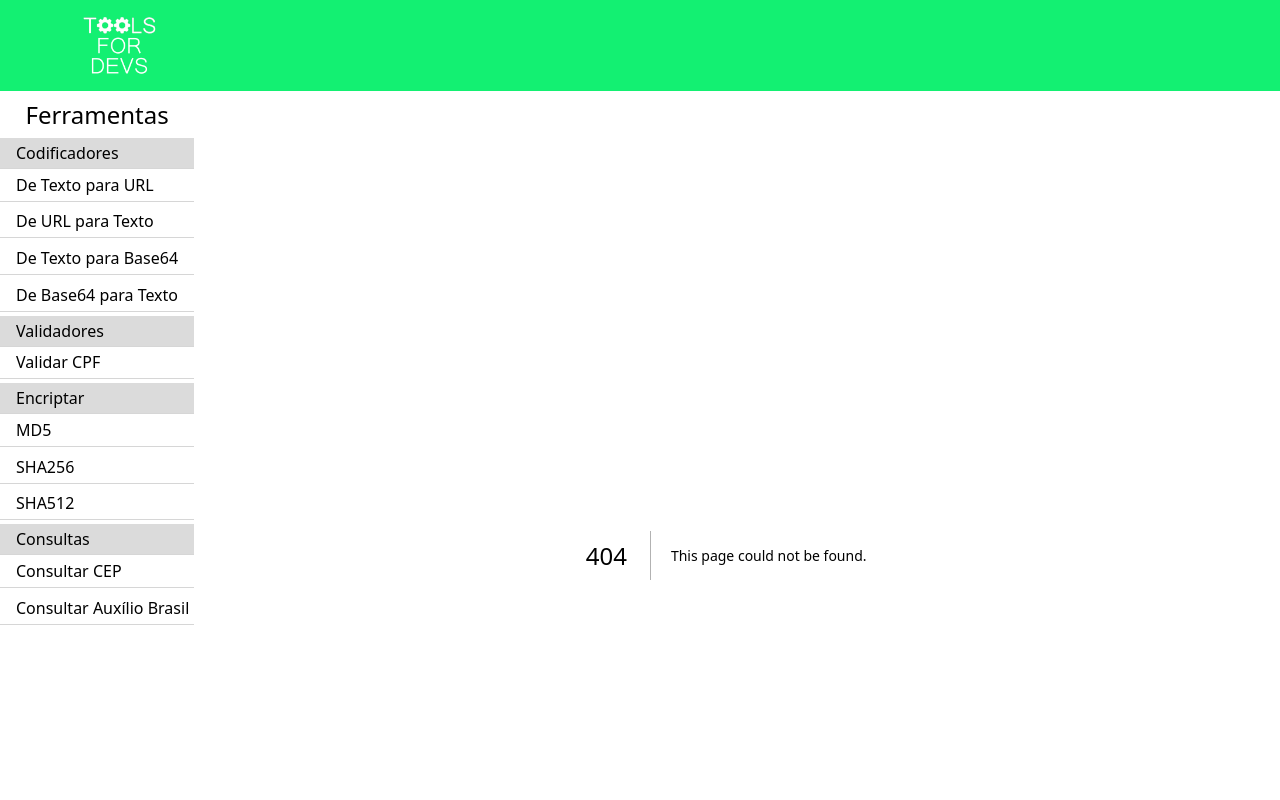
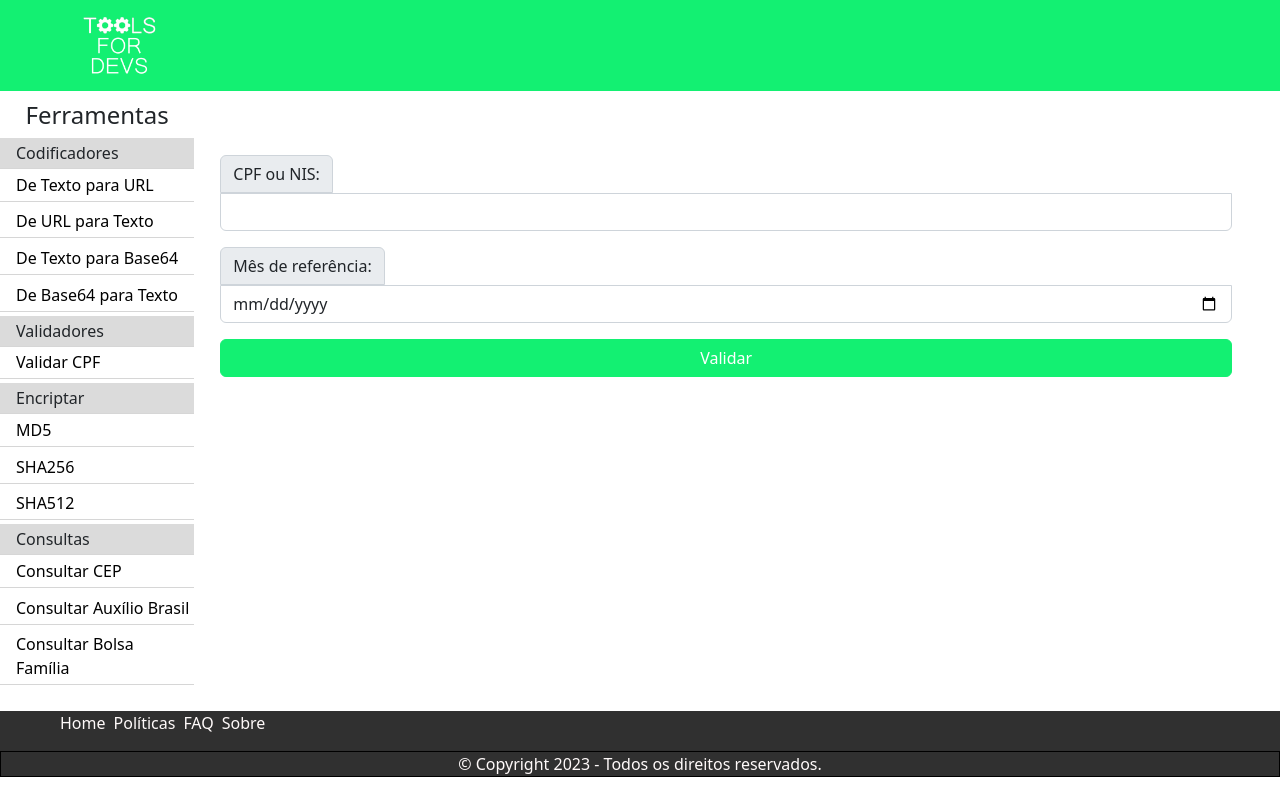
Before and after one commit to marcosguilhermef/web-tools-for-devs, a Next.js app: page /auxilios/bolsa-familia in a window 1280 px wide. Before the commit this address had no page. Shown: the top 800 px of the page. Built offline with nearby package versions, Linux system fonts and the light colour scheme.

Commit message:
bolsa família

```diff
--- a/src/app/Compoments/Layout/sidebar/Sidebar.tsx
+++ b/src/app/Compoments/Layout/sidebar/Sidebar.tsx
@@ -23,7 +23,8 @@ export default function Sidebar({props}: { props: any }) {
         { url: "/sha512/ec", name: "SHA512", type: "" },
         { url: "", name: "Consultas", type: "categoria" },
         { url: "/cep", name: "Consultar CEP", type: "" },
-        { url: "/auxilios/auxilio-brasil", name: "Consultar Auxílio Brasil", type: "" }
+        { url: "/auxilios/auxilio-brasil", name: "Consultar Auxílio Brasil", type: "" },
+        { url: "/auxilios/bolsa-familia", name: "Consultar Bolsa Família", type: "" }
 
     ]
 
--- a/src/app/api/auxilios/bolsa-familia/[code]/[anomes]/route.tsx
+++ b/src/app/api/auxilios/bolsa-familia/[code]/[anomes]/route.tsx
@@ -1,12 +1,13 @@
 import { NextResponse } from 'next/server';
-import { ConsultCep } from '@/app/tools/ConsultCep';
-import { ConsultaAuxBrasil } from '@/app/tools/ConsultaAuxBrasil';
+import { ConsultaAuxBrasil } from '@/app/tools/ConsultaBolsaFamilia';
+
 export async function GET(request: Request, { params, }: { params: { code : string, anomes: string }; },)
 {
   let data : AuxilioType = {
     nis: params.code,
     mesRef: params.anomes
   }
+
   const value = await (new ConsultaAuxBrasil(data)).execute();
   return NextResponse.json( value );
 }
--- /dev/null
+++ b/src/app/auxilios/bolsa-familia/Consulta.tsx
@@ -0,0 +1,120 @@
+'use client'
+import React, { useState } from "react";
+import Fetch from '@/app/util/Fetch';
+import { Button,Form, InputGroup } from 'react-bootstrap';
+import '@/app/conversor.css'
+import { BolsaFamiliaType } from "./auxilio-type";
+
+export default function Consulta(){
+        const [cpf, setCpf] = useState<string>();
+        const [date, setDate] = useState<Date>(new Date);
+        const [result, setResult] = useState<BolsaFamiliaType []>();
+        const URL = '/api/auxilios/bolsa-familia'
+
+        function configureCPFValidation(e: any){
+            const { value } = e.currentTarget
+            setCpf(value)
+        }
+
+        function configureDateValidation(e: any){
+            const { value } = e.currentTarget
+            setDate(new Date(value))
+        }
+
+
+        async function mageRequest(){
+            if((date.getMonth()+1) < 10){
+                let fetch = await new Fetch(`${URL}/${cpf}/${date?.getFullYear().toString().concat("0"+(date.getMonth()+1).toString())}`,{},Fetch.GET).doFetch();
+                setResult(fetch)
+            }else{
+                let fetch = await new Fetch(`${URL}/${cpf}/${date?.getFullYear().toString().concat((date.getMonth()+1).toString())}`,{},Fetch.GET).doFetch();
+                setResult(fetch)
+            }
+        }
+
+        return(
+            <div>
+                    <Form.Group className="mb-3" controlId="formBasicEmail">
+                        <InputGroup.Text className="label-name-input">
+                            CPF ou NIS:
+                        </InputGroup.Text>
+                        <Form.Control
+                            type="number w-25"
+                            className="form-control-input"
+                            onChange={configureCPFValidation}
+                            onFocus={() => ( setResult(undefined) )}
+                            maxLength={11}
+                            isValid={!!result}
+                            isInvalid={ result === undefined ? false : !result }
+                        />
+                        <Form.Control.Feedback type="invalid">
+                            CPF incorreto ou não existe.
+                        </Form.Control.Feedback>
+
+                        <Form.Control.Feedback type="valid">
+                            CPF válido.
+                        </Form.Control.Feedback>
+
+
+                    </Form.Group>
+
+                    <Form.Group className="mb-3" controlId="formBasicEmail">
+                        <InputGroup.Text className="label-name-input">
+                            Mês de referência:
+                        </InputGroup.Text>
+                        <Form.Control
+                            type="date"
+                            className="form-control-input"
+                            onChange={configureDateValidation}
+                            onFocus={() => ( setResult(undefined) )}
+                            maxLength={11}
+                            isValid={!!result}
+                            isInvalid={ result === undefined ? false : !result }
+                        />
+                        <Form.Control.Feedback type="invalid">
+                            Nada encontrado
+                        </Form.Control.Feedback>
+
+                        <Form.Control.Feedback type="valid">
+                            Dados válidos
+                        </Form.Control.Feedback>
+
+
+                    </Form.Group>
+
+                    <Button
+                        className="w-100 button-color"
+                        type="submit"
+                        onClick={mageRequest}
+                        >
+                        Validar {!!result}
+                    </Button>
+
+                {
+                    result?.map( (e) => (
+                            <div key={e.id} className="resultato-query">
+                                <div><span>Nome: </span> { e?.titularBolsaFamilia.nome }</div>
+                                <div><span>id: </span> { e?.id }</div>
+                                <div><span>NIS: </span> { e?.titularBolsaFamilia.nis }</div>
+                                <div><span>CPF: </span> { e?.titularBolsaFamilia.cpfFormatado }</div>
+                                <div><span>Data de competência: </span> { e?.dataMesCompetencia }</div>
+                                <div><span>Data de referência: </span> { e?.dataMesReferencia }</div>
+                                <div><span>Cidade: </span> { e?.municipio.nomeIBGE }</div>
+                                <div><span>Estado: </span> { e?.municipio.uf.sigla }</div>
+                                <div>
+                                    <span>Valor: </span>
+                                        {
+                                            new Intl.NumberFormat('en-US', {
+                                                style: 'currency',
+                                                currency: 'BRL',
+
+                                              }).format(e?.valor)
+                                        }
+                                    </div>
+                            </div>
+
+                    ) )
+                }
+            </div>
+    )
+}
--- /dev/null
+++ b/src/app/auxilios/bolsa-familia/auxilio-type.tsx
@@ -0,0 +1,24 @@
+export interface BolsaFamiliaType{
+    id: string;
+    dataMesCompetencia: string;
+    dataMesReferencia: string;
+    titularBolsaFamilia: {
+        cpfFormatado: string;
+        nis: string;
+        nome: string;
+    },
+    municipio: {
+        codigoIBGE: string;
+        nomeIBGE: string;
+        codigoRegiao: string;
+        nomeRegiao: string;
+        pais: string;
+        uf: {
+            sigla: string;
+            nome: string;
+        }
+    },
+    valor: number;
+    quantidadeDependentes: string;
+
+}
--- /dev/null
+++ b/src/app/auxilios/bolsa-familia/page.tsx
@@ -0,0 +1,26 @@
+import { Metadata } from "next";
+import Consulta from "./Consulta"
+
+export const metadata: Metadata = {
+     title: 'Consultar Bolsa Família - ToolsForDev.com.br',
+     description: "Obtenha informações sobre o Bolsa Família de forma rápida e fácil com a ferramenta de consulta do ToolsforDevs. Verifique elegibilidade, valores e histórico do benefício. Acesse agora e simplifique sua busca por dados do Bolsa Família.",
+     openGraph: {
+        "title": "Consultar Bolsa Família - ToolsForDev.com.br",
+        "description": "Obtenha informações sobre o Bolsa Família de forma rápida e fácil com a ferramenta de consulta do ToolsforDevs. Verifique elegibilidade, valores e histórico do benefício. Acesse agora e simplifique sua busca por dados do Bolsa Família.",
+        images: [
+            {
+               url: "https://toolsfordevs.com.br/bolsa_familia.png",
+            }
+        ]
+     }
+   };
+
+
+export default function Page(){
+
+    return(
+        <>
+            <Consulta/>
+        </>
+    );
+}
--- a/src/app/page.tsx
+++ b/src/app/page.tsx
@@ -31,6 +31,8 @@ export default function Home() {
     { "name": "CPF","url_img": "/cpf.png", "url": "/cpf", "desc": "Valide o número de algum CPF." },
     { "name": "CEP","url_img": "/localizacao.png", "url": "/cep", "desc": "Consulte e valide números de CEP de todo o Brasil." },
     { "name": "Auxílio Brasil","url_img": "/auxiliobr.png", "url": "/auxilios/auxilio-brasil", "desc": "Consulte parcelas do auxílio brasil pagas de qualquer nis ou cpf." },
+    { "name": "Bolsa Famĺia","url_img": "/bolsa_familia.png", "url": "/auxilios/bolsa-familia", "desc": "Consulte parcelas do bolsa família pagas de qualquer nis ou cpf." },
+
   ]
 
   return (
--- /dev/null
+++ b/src/app/tools/BolsaFamiliaTypes.ts
@@ -0,0 +1,4 @@
+interface BolsaFamiliaTypes{
+    nis: string;
+    mesRef: string;
+}
```
Also changed, not shown: src/app/tools/ConsultaBolsaFamilia.ts (added, +30 -0 lines), public/bolsa_familia.png (added).
